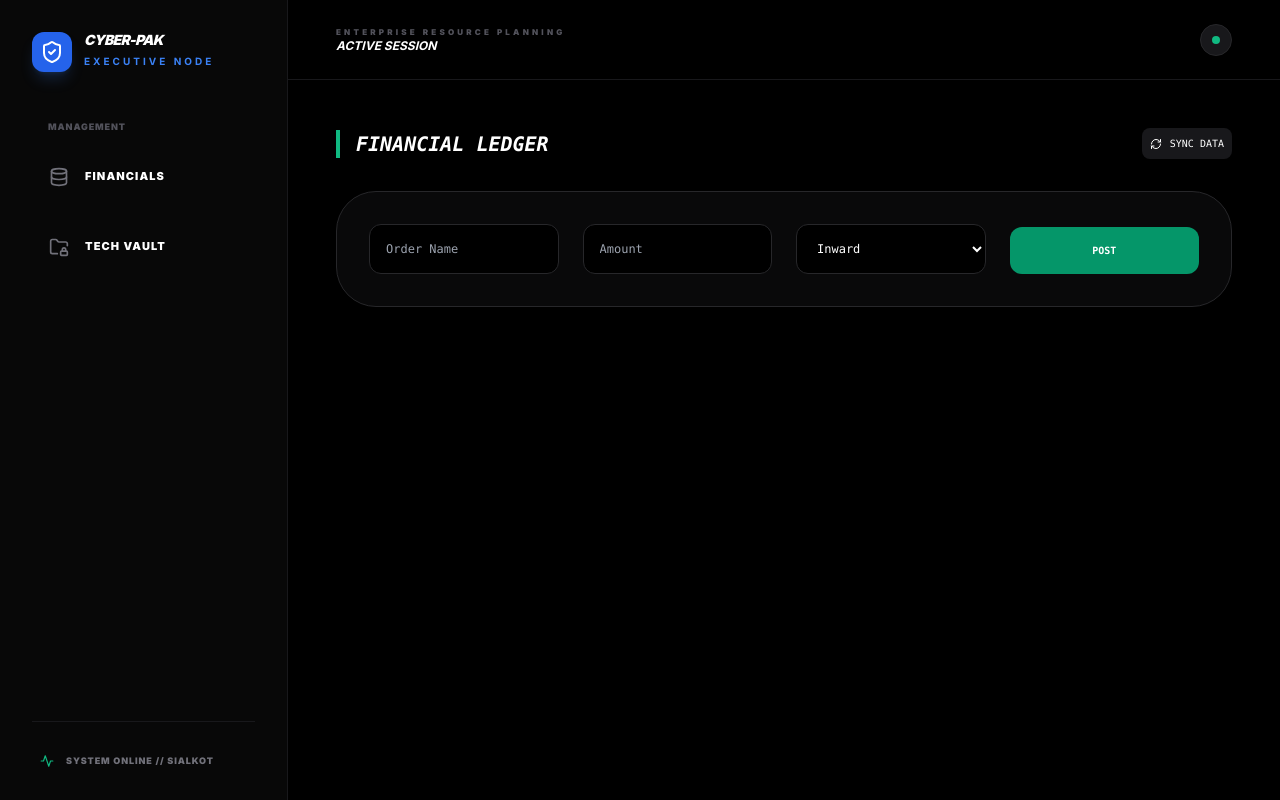
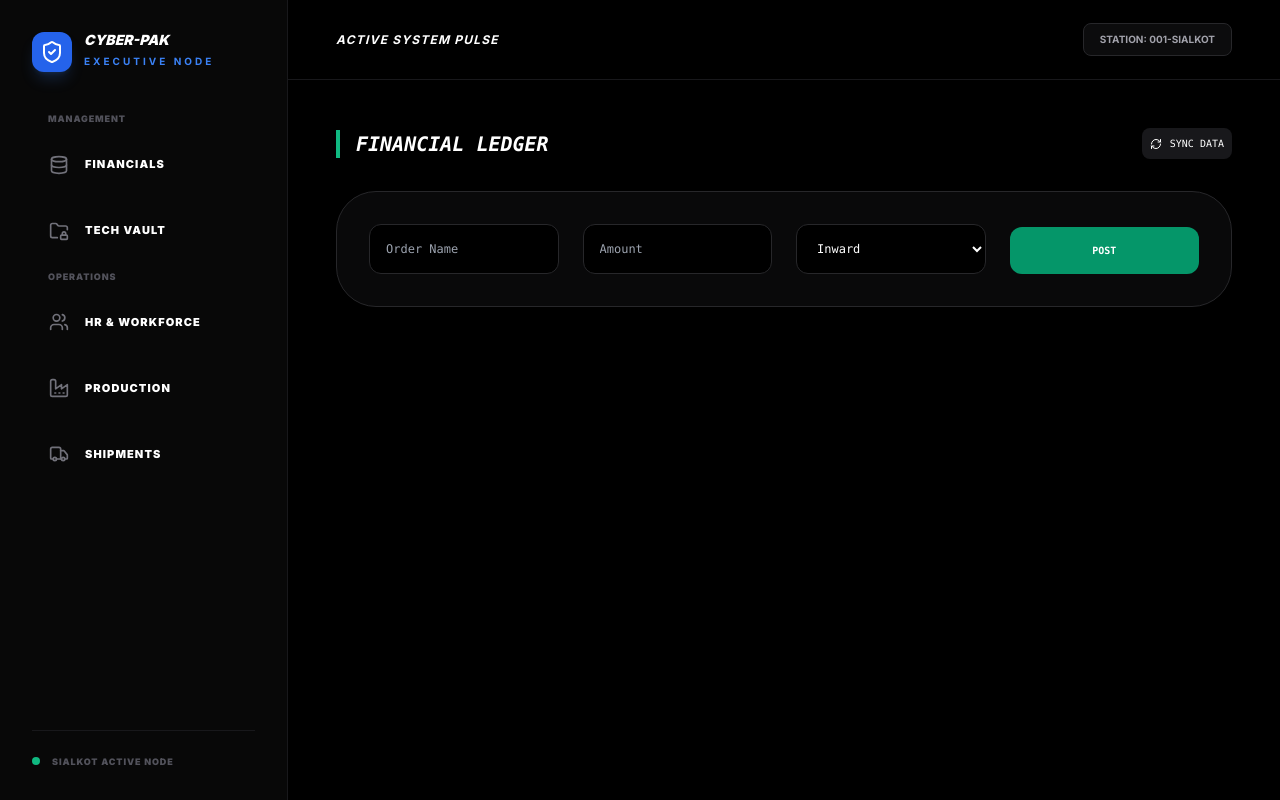
Before and after one commit to champdevil420-glitch/cyber-pak-erp, a Next.js app: page /accounts in a window 1280 px wide. Built offline with nearby package versions, Linux system fonts and the light colour scheme.

Commit message:
Restored HR, Production, and Shipping folders to sidebar

```diff
--- a/app/layout.tsx
+++ b/app/layout.tsx
@@ -7,8 +7,10 @@ import {
   Database,
   FolderLock,
   ShieldCheck,
-  LayoutDashboard,
-  Activity
+  Users,
+  Factory,
+  Truck,
+  LayoutDashboard
 } from "lucide-react";
 
 const inter = Inter({ subsets: ["latin"] });
@@ -19,16 +21,11 @@ export default function RootLayout({
   children: React.ReactNode;
 }) {
 
-  // --- DATA RECOVERY ENGINE ---
-  // This looks for your "lost" items and moves them to the new system
   useEffect(() => {
     const oldData = localStorage.getItem("cyberPak_enterprise_acc");
     const newData = localStorage.getItem("cyberPak_entries");
-
     if (oldData && !newData) {
-      console.log("Old data found! Migrating to the new system...");
       localStorage.setItem("cyberPak_entries", oldData);
-      // We keep the old data just in case, but now the new pages can see it.
     }
   }, []);
 
@@ -36,19 +33,19 @@ export default function RootLayout({
     <html lang="en">
       <body className={`${inter.className} bg-black text-white flex min-h-screen overflow-hidden`}>
 
-        {/* --- DESKTOP SIDEBAR --- */}
+        {/* --- FULL SIDEBAR --- */}
         <aside className="hidden md:flex w-72 bg-[#080808] border-r border-zinc-900 flex-col p-8 h-screen sticky top-0">
-          <div className="flex items-center gap-3 mb-12">
+          <div className="flex items-center gap-3 mb-10">
             <div className="w-10 h-10 bg-blue-600 rounded-xl flex items-center justify-center shadow-lg shadow-blue-500/20">
               <ShieldCheck size={24} />
             </div>
             <div>
-              <h1 className="font-black italic text-sm tracking-tighter uppercase leading-none">Cyber-Pak</h1>
+              <h1 className="font-black italic text-sm uppercase leading-none">Cyber-Pak</h1>
               <span className="text-[10px] text-blue-500 font-bold tracking-[0.3em] uppercase">Executive Node</span>
             </div>
           </div>
 
-          <nav className="space-y-4 flex-1">
+          <nav className="space-y-3 flex-1 overflow-y-auto pr-2">
             <p className="text-[9px] font-black text-zinc-600 uppercase tracking-widest px-4 mb-2">Management</p>
 
             <Link href="/accounts" className="flex items-center gap-4 p-4 rounded-2xl hover:bg-zinc-900 transition-all group border border-transparent hover:border-zinc-800">
@@ -60,50 +57,48 @@ export default function RootLayout({
               <FolderLock size={20} className="text-zinc-500 group-hover:text-blue-500" />
               <span className="text-[11px] font-black uppercase tracking-widest">Tech Vault</span>
             </Link>
+
+            <p className="text-[9px] font-black text-zinc-600 uppercase tracking-widest px-4 mt-6 mb-2">Operations</p>
+
+            {/* Added HR Section */}
+            <Link href="/hr" className="flex items-center gap-4 p-4 rounded-2xl hover:bg-zinc-900 transition-all group border border-transparent hover:border-zinc-800">
+              <Users size={20} className="text-zinc-500 group-hover:text-orange-500" />
+              <span className="text-[11px] font-black uppercase tracking-widest">HR & Workforce</span>
+            </Link>
+
+            {/* Added Production Section */}
+            <Link href="/production" className="flex items-center gap-4 p-4 rounded-2xl hover:bg-zinc-900 transition-all group border border-transparent hover:border-zinc-800">
+              <Factory size={20} className="text-zinc-500 group-hover:text-purple-500" />
+              <span className="text-[11px] font-black uppercase tracking-widest">Production</span>
+            </Link>
+
+            {/* Added Shipping Section */}
+            <Link href="/shipping" className="flex items-center gap-4 p-4 rounded-2xl hover:bg-zinc-900 transition-all group border border-transparent hover:border-zinc-800">
+              <Truck size={20} className="text-zinc-500 group-hover:text-yellow-500" />
+              <span className="text-[11px] font-black uppercase tracking-widest">Shipments</span>
+            </Link>
           </nav>
 
-          <div className="mt-auto pt-8 border-t border-zinc-900">
-            <div className="flex items-center gap-3 px-2">
-              <Activity size={14} className="text-emerald-500 animate-pulse" />
-              <span className="text-[9px] font-black uppercase text-zinc-500 tracking-widest">System Online // Sialkot</span>
-            </div>
+          <div className="mt-auto pt-6 border-t border-zinc-900 flex items-center gap-3">
+             <div className="w-2 h-2 bg-emerald-500 rounded-full animate-pulse"></div>
+             <span className="text-[9px] font-black uppercase text-zinc-600 tracking-widest">Sialkot Active Node</span>
           </div>
         </aside>
 
         {/* --- MAIN CONTENT WINDOW --- */}
         <main className="flex-1 h-screen overflow-y-auto bg-[#020202] relative">
-          {/* Top Header Bar */}
-          <header className="h-20 border-b border-zinc-900 flex items-center px-8 md:px-12 justify-between sticky top-0 bg-black/80 backdrop-blur-xl z-30">
-             <div className="flex flex-col">
-                <span className="text-[8px] font-black text-zinc-600 uppercase tracking-[0.4em]">Enterprise Resource Planning</span>
-                <span className="text-xs font-bold text-white uppercase italic">Active Session</span>
-             </div>
-             <div className="flex gap-4">
-                <div className="h-8 w-8 rounded-full bg-zinc-900 border border-zinc-800 flex items-center justify-center">
-                   <div className="w-2 h-2 bg-emerald-500 rounded-full"></div>
-                </div>
+          <header className="h-20 border-b border-zinc-900 flex items-center px-12 justify-between sticky top-0 bg-black/80 backdrop-blur-xl z-30">
+             <h2 className="text-xs font-bold text-white uppercase italic tracking-widest">Active System Pulse</h2>
+             <div className="bg-zinc-900/50 border border-zinc-800 px-4 py-2 rounded-lg text-[10px] font-bold text-zinc-400">
+               STATION: 001-SIALKOT
              </div>
           </header>
 
-          {/* This is where your actual Accounts and Vault code shows up */}
           <div className="max-w-7xl mx-auto w-full">
             {children}
           </div>
         </main>
 
-        {/* --- MOBILE NAVIGATION --- */}
-        <nav className="md:hidden fixed bottom-6 left-6 right-6 bg-zinc-900/90 backdrop-blur-2xl border border-white/10 h-20 rounded-[2.5rem] flex items-center justify-around px-10 z-50 shadow-2xl">
-          <Link href="/accounts" className="flex flex-col items-center gap-1">
-            <Database size={22} className="text-emerald-500" />
-            <span className="text-[9px] font-black uppercase">Money</span>
-          </Link>
-          <div className="w-px h-8 bg-zinc-800"></div>
-          <Link href="/vault" className="flex flex-col items-center gap-1">
-            <FolderLock size={22} className="text-blue-500" />
-            <span className="text-[9px] font-black uppercase">Vault</span>
-          </Link>
-        </nav>
-
       </body>
     </html>
   );
```
